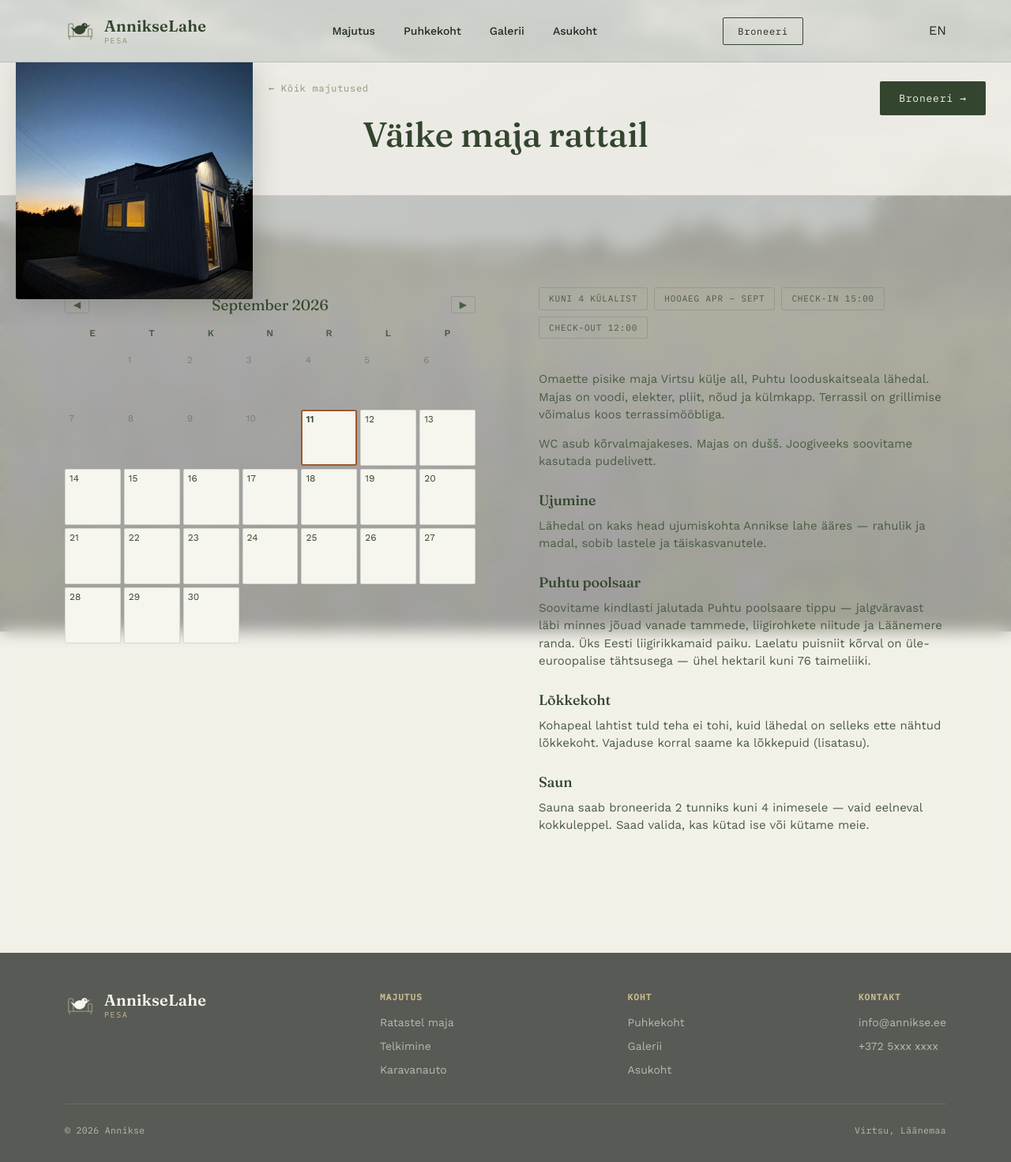
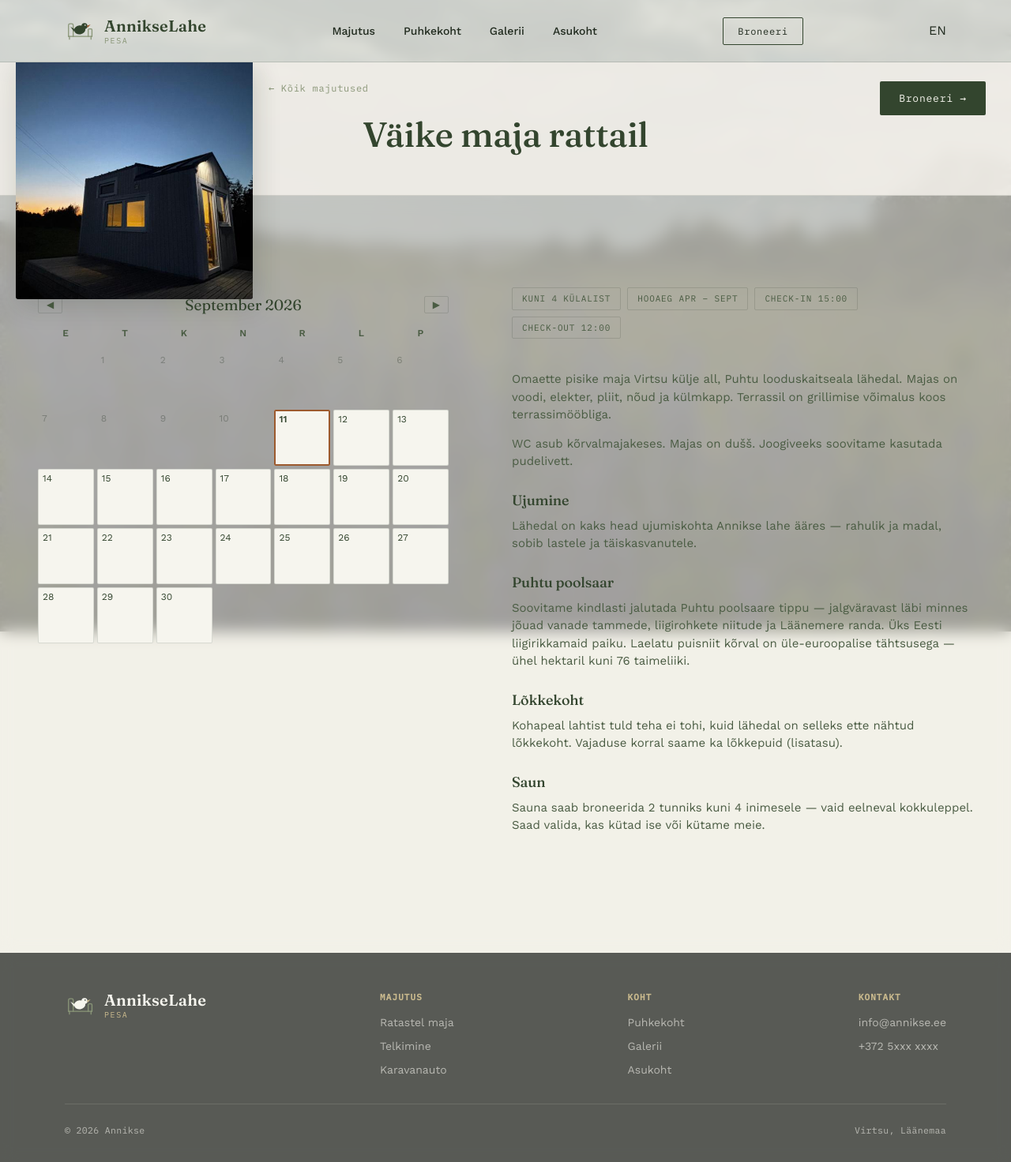
Before and after one commit to m1tsui/wwwannikse, a FastAPI app: page /ee/majutus/vaike-maja in a window 1280 px wide. Shown: the whole page at 79% size. Run offline with FastAPI, Linux system fonts and the light colour scheme; data that the repository does not hold is empty.

Commit message:
style: move grid outside wrap, full section width with 48px padding
Co-Authored-By: Claude Sonnet 4.6 <noreply@anthropic.com>
Claude-Session: https://claude.ai/code/session_017yhzPe9vmkkHmzvgsC2XDu

```diff
--- a/static/styles.css
+++ b/static/styles.css
@@ -726,6 +726,7 @@
     grid-template-columns: 520px 1fr;
     gap: 80px;
     align-items: start;
+    padding: 0 48px;
     margin-bottom: 40px;
   }
 
--- a/templates/et/majutus/vaike-maja.html
+++ b/templates/et/majutus/vaike-maja.html
@@ -61,7 +61,6 @@
   </div>
 
   <section class="section">
-    <div class="wrap">
         <div class="majutus-pilt-kirjeldus">
 
           <!-- Vasak veerg: kalender -->
@@ -101,7 +100,6 @@
 
         </div>
 
-    </div>
   </section>
 
 </main>
```
